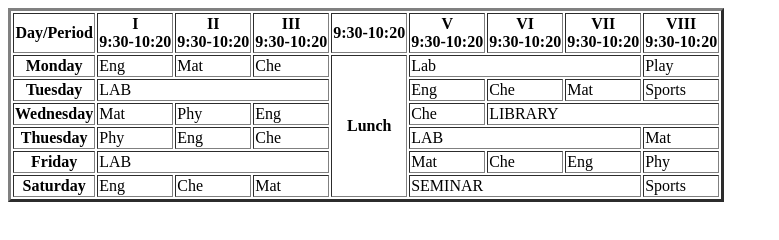
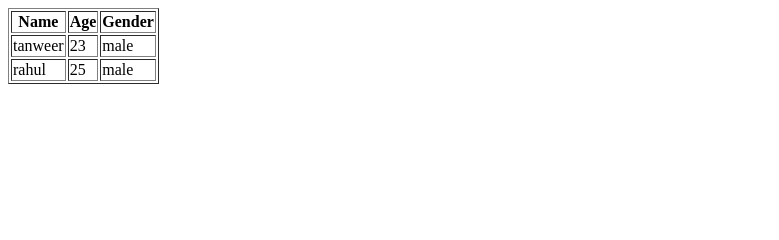
Before and after one commit to TanweerAlam2/tabale_project, a plain HTML site: page index.html in a window 1280 px wide. Shown: the whole page, without its empty margins (0-779 px from the left). Drawn offline with Linux system fonts and the light colour scheme.

Commit message:
Add files via upload

```diff
--- a/index.html
+++ b/index.html
@@ -3,71 +3,26 @@
 <head>
     <meta charset="UTF-8">
     <meta name="viewport" content="width=device-width, initial-scale=1.0">
-    <title>Roster</title>
+    <title>My website </title>
 </head>
 <body>
-    <table border="3px solid red" >
-        <tr >
-            <th>Day/Period</th>
-            <th>I<br>9:30-10:20</th>
-            <th>II <br>9:30-10:20</th>
-            <th>III<br>9:30-10:20</th>
-            <th>9:30-10:20</th>
-            <th>V<br>9:30-10:20</th>
-            <th>VI<br>9:30-10:20</th>
-            <th>VII<br>9:30-10:20</th>
-            <th>VIII<br>9:30-10:20</th>
+    <table border="1px solid green">
+        <tr>
+            <th>Name</th>
+            <th>Age</th>
+            <th>Gender</th>
         </tr>
         <tr>
-            <th>Monday</th>
-            <td>Eng</td>
-            <td>Mat</td>
-            <td>Che</td>
-            <th rowspan="6">Lunch</th>
-            <td colspan="3">Lab</td>
-            <td>Play</td>
+            <td>tanweer</td>
+            <td>23</td>
+            <td>male</td>
         </tr>
         <tr>
-            <th>Tuesday</th>
-            <td colspan="3">LAB</td>
-            <td>Eng</td>
-            <td>Che</td>
-            <td>Mat</td>
-            <td>Sports</td>
-        </tr>
-        <tr>
-            <th>Wednesday</th>
-            <td>Mat</td>
-            <td>Phy</td>
-            <td>Eng</td>
-            <td>Che</td>
-            <td colspan="3">LIBRARY</td>
-
-        </tr>
-        <tr>
-            <th>Thuesday</th>
-            <td>Phy</td>
-            <td>Eng</td>
-            <td>Che</td>
-            <td colspan="3">LAB</td>
-            <td>Mat</td>
-        </tr>
-        <tr>
-            <th>Friday</th>
-            <td colspan="3">LAB</td>
-            <td>Mat</td>
-            <td>Che</td>
-            <td>Eng</td>
-            <td>Phy</td>
-        </tr>
-        <tr>
-            <th>Saturday</th>
-            <td>Eng</td>
-            <td>Che</td>
-            <td>Mat</td>
-            <td colspan="3">SEMINAR</td>
-            <td>Sports</td>
+            <td>rahul</td>
+            <td>25</td>
+            <td>male</td>
         </tr>
     </table>
+
 </body>
 </html>
```
Also changed, not shown: id.html (added, +35 -0 lines), td.html (added, +73 -0 lines).
